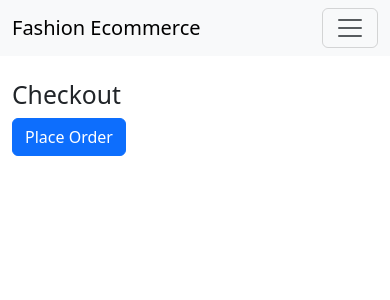
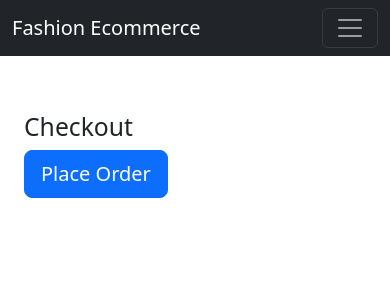
Before and after one commit to MimmiG/freakyfashion-client, a React (Create React App) app: page /checkout in a window 390 px wide. Shown: the top 300 px of the page. Built offline with nearby package versions, Linux system fonts and the light colour scheme.

Commit message:
Redesgined the Frontend to make it more responsive and presentable

```diff
--- a/src/components/Checkout.js
+++ b/src/components/Checkout.js
@@ -10,9 +10,11 @@ const Checkout = () => {
   };
 
   return (
-    <div>
+    <div className="container">
       <h2>Checkout</h2>
-      <button className="btn btn-primary" onClick={handleCheckout}>Place Order</button>
+      <button className="btn btn-primary btn-lg btn-block" onClick={handleCheckout}>
+        Place Order
+      </button>
     </div>
   );
 }
--- a/src/components/Navbar.js
+++ b/src/components/Navbar.js
@@ -4,14 +4,14 @@ import 'bootstrap/dist/css/bootstrap.min.css';
 
 const Navbar = () => {
   return (
-    <nav className="navbar navbar-expand-lg navbar-light bg-light">
+    <nav className="navbar navbar-expand-lg navbar-dark bg-dark">
       <div className="container-fluid">
         <Link className="navbar-brand" to="/">Fashion Ecommerce</Link>
         <button className="navbar-toggler" type="button" data-bs-toggle="collapse" data-bs-target="#navbarNav" aria-controls="navbarNav" aria-expanded="false" aria-label="Toggle navigation">
           <span className="navbar-toggler-icon"></span>
         </button>
         <div className="collapse navbar-collapse" id="navbarNav">
-          <ul className="navbar-nav">
+          <ul className="navbar-nav ml-auto">
             <li className="nav-item">
               <Link className="nav-link" to="/">Home</Link>
             </li>
--- a/src/components/ProductDetail.js
+++ b/src/components/ProductDetail.js
@@ -13,11 +13,15 @@ const ProductDetail = () => {
   if (!product) return <div>Loading...</div>;
 
   return (
-    <div>
-      <h2>{product.name}</h2>
-      <img src={product.imageUrl} alt={product.name} className="img-fluid" />
-      <p>{product.description}</p>
-      <p>${product.price}</p>
+    <div className="container">
+      <div className="card">
+        <img src={product.imageUrl} alt={product.name} className="card-img-top img-fluid" />
+        <div className="card-body">
+          <h2>{product.name}</h2>
+          <p>{product.description}</p>
+          <p><strong>Price:</strong> ${product.price.toFixed(2)}</p>
+        </div>
+      </div>
     </div>
   );
 }
--- a/src/components/ProductList.js
+++ b/src/components/ProductList.js
@@ -10,7 +10,7 @@ const ProductList = () => {
   }, []);
 
   return (
-    <div>
+    <div className="container">
       <h2>Product List</h2>
       <div className="row">
         {products.map(product => (
@@ -19,8 +19,8 @@ const ProductList = () => {
               <img src={product.imageUrl} className="card-img-top" alt={product.name} />
               <div className="card-body">
                 <h5 className="card-title">{product.name}</h5>
-                <p className="card-text">${product.price}</p>
-                <Link to={`/products/${product.id}`} className="btn btn-primary">View Details</Link>
+                <p className="card-text">${product.price.toFixed(2)}</p>
+                <Link to={`/products/${product.id}`} className="btn btn-primary btn-block">View Details</Link>
               </div>
             </div>
           </div>
--- a/src/index.css
+++ b/src/index.css
@@ -1,6 +1,64 @@
+/* index.css */
 body {
-  font-family: Arial, sans-serif;
+  font-family: 'Roboto', sans-serif;
   margin: 0;
   padding: 0;
   background-color: #f8f9fa;
+  color: #333;
 }
+
+/* Add a container class for consistent padding */
+.container {
+  padding: 1rem;
+}
+
+h2 {
+  font-size: 2rem;
+  color: #343a40;
+}
+
+.btn-primary {
+  background-color: #007bff;
+  border: none;
+}
+
+.btn-primary:hover {
+  background-color: #0056b3;
+}
+
+.mb-3 {
+  margin-bottom: 1rem;
+}
+
+/* Card Styling */
+.card {
+  border: none;
+  box-shadow: 0 4px 8px rgba(0, 0, 0, 0.1);
+}
+
+.card-img-top {
+  border-radius: 4px;
+}
+
+.card-body {
+  padding: 1rem;
+}
+
+/* Responsive grid */
+.row {
+  display: flex;
+  flex-wrap: wrap;
+}
+
+.col-md-4 {
+  flex: 1 1 100%;
+  max-width: 100%;
+  margin-bottom: 1rem;
+}
+
+@media (min-width: 768px) {
+  .col-md-4 {
+    flex: 1 1 33%;
+    max-width: 33%;
+  }
+}
```
